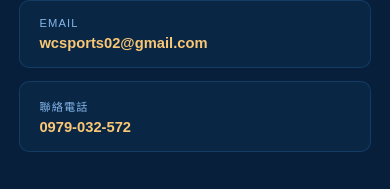
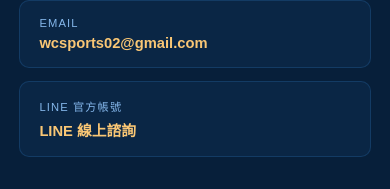
Before and after one commit to Ryan1109-d/summarcamp, a plain HTML site: page index.html in a window 390 px wide. Shown: the part 11785-11974 px from the top of the page. Drawn offline with Linux system fonts and the light colour scheme; no server answers.

Commit message:
feat: 對外聯絡電話改為 LINE 官方帳號
Ryan 2026-11-26 決定：對外不再公開個人手機號碼（個資），
改導到 LINE 官方帳號 https://lin.ee/74XmVvJ，email 保留。

- 聯絡我們區塊「聯絡電話」列 → 「LINE 官方帳號／LINE 線上諮詢」連結（target=_blank, rel=noopener）
- 頁尾電話 → 同一個連結
- 移除先前預留的 LINE 區塊註解（如有）
- JSON-LD 的 telephone 欄位移除（如有）

Co-Authored-By: Claude Opus 5 <noreply@anthropic.com>

```diff
--- a/index.html
+++ b/index.html
@@ -705,8 +705,8 @@
       <div class="cv"><a href="mailto:wcsports02@gmail.com">wcsports02@gmail.com</a></div>
     </div>
     <div class="contact-item">
-      <div class="cl">聯絡電話</div>
-      <div class="cv"><a href="tel:0979032572">0979-032-572</a></div>
+      <div class="cl">LINE 官方帳號</div>
+      <div class="cv"><a href="https://lin.ee/74XmVvJ" target="_blank" rel="noopener">LINE 線上諮詢</a></div>
     </div>
   </div>
 </section>
@@ -722,7 +722,7 @@
 <footer>
   <div>國立清華大學南大校區 羽球冬令營 2027</div>
   <div style="margin-top:0.4rem;">主辦單位：國立清華大學體育室｜執行單位：清華大學羽球校隊</div>
-  <div style="margin-top:0.4rem;">聯繫我們：wcsports02@gmail.com｜0979-032-572</div>
+  <div style="margin-top:0.4rem;">聯繫我們：wcsports02@gmail.com｜<a href="https://lin.ee/74XmVvJ" target="_blank" rel="noopener" style="color:inherit">LINE 線上諮詢</a></div>
   <div style="margin-top:0.5rem; font-size:0.75rem; opacity:0.6;">實際課程內容以現場教練安排為主，主辦單位保有調整活動內容之權利</div>
 </footer>
 
```
